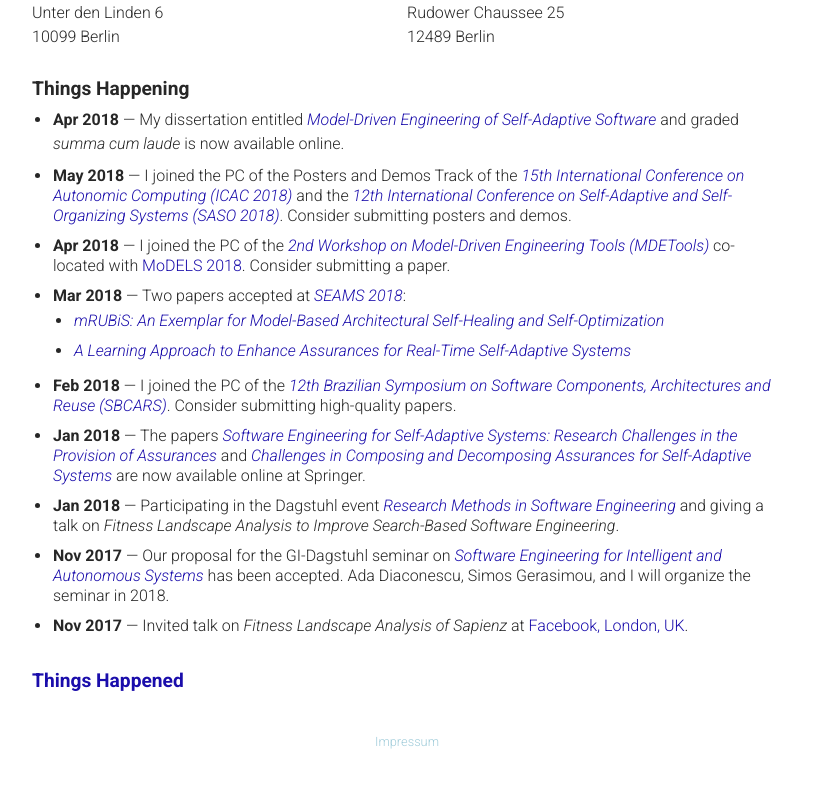
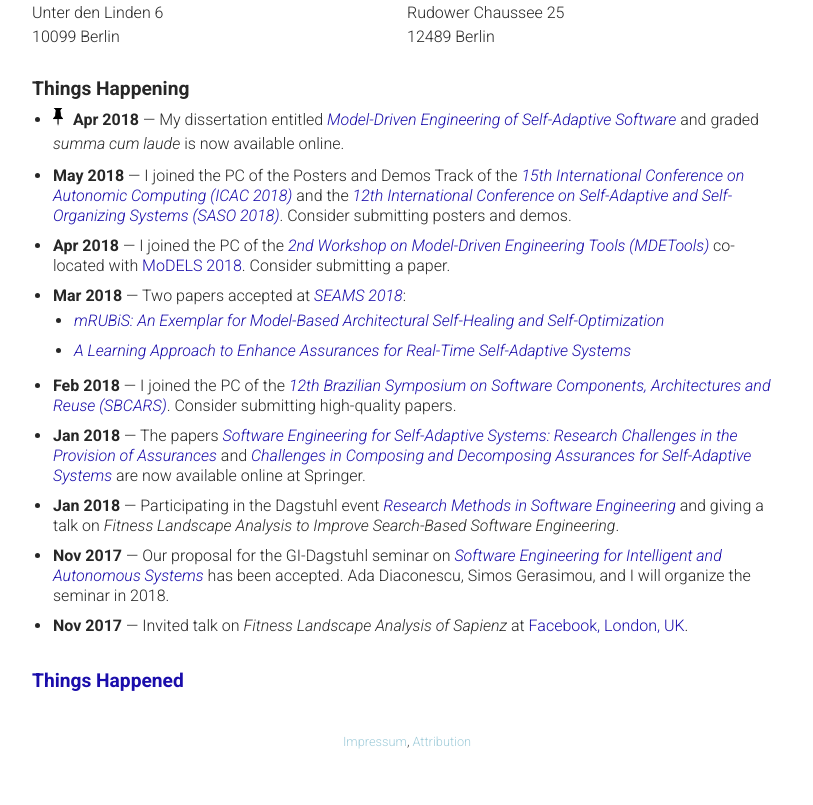
Before and after one commit to thomas-vogel/thomas-vogel.github.io, a Jekyll site: the page built from index.md, in a window 1280 px wide. Shown: the part 604-1409 px from the top of the page, without its empty margins (233-1046 px from the left). Built offline with Jekyll 4.4.1, drawn with Linux system fonts in a browser that asks for light colours.

Commit message:
Add pin.

```diff
--- a/_layouts/default.html
+++ b/_layouts/default.html
@@ -58,7 +58,9 @@
 
         {{ content }}
 
-        <div class="impressum"><a href="/impressum">Impressum</a></div>
+        <div class="impressum"><a href="/impressum">Impressum</a>,
+        <a href="/attribution">Attribution</a>
+        </div>
     </div>
 
 
--- a/index.md
+++ b/index.md
@@ -46,7 +46,8 @@ My research interests are in the areas of:
 
 ## Things Happening
 
-* __Apr 2018__ --- My dissertation entitled [_Model-Driven Engineering of Self-Adaptive Software_](publications/phd) and graded _summa cum laude_ is now available online.
+* <img src="/assets/img/pin.png" alt="pinned news" style="width: 10px; float: left; margin-right: 10px;"/>
+ __Apr 2018__ --- My dissertation entitled [_Model-Driven Engineering of Self-Adaptive Software_](publications/phd) and graded _summa cum laude_ is now available online.
 
 * __May 2018__ --- I joined the PC of the Posters and Demos Track of the [_15th International Conference on Autonomic Computing (ICAC 2018)_](http://icac2018.informatik.uni-wuerzburg.de/calls/call-for-posters-and-demos/){:target="_blank"} and the [_12th International Conference on Self-Adaptive and Self-Organizing Systems (SASO 2018)_](https://saso2018.fbk.eu/index.php/call-for-posters-and-demos/){:target="_blank"}. Consider submitting posters and demos.
 * __Apr 2018__ --- I joined the PC of the [_2nd Workshop on Model-Driven Engineering Tools (MDETools)_](https://mdetools.github.io/mdetools18/){:target="_blank"} co-located with [MoDELS 2018](https://modelsconf2018.github.io){:target="_blank"}. Consider submitting a paper.
```
Also changed, not shown: _pages/attribution.md (added, +10 -0 lines), assets/img/pin.png (added).
